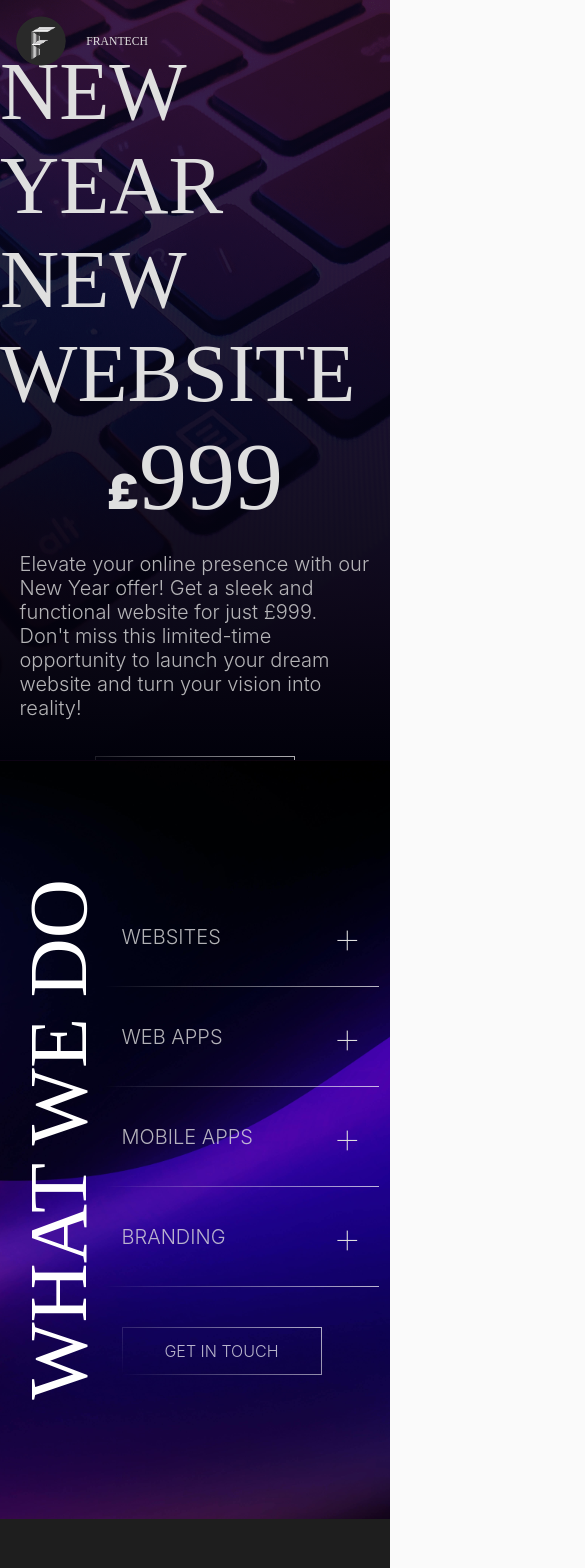
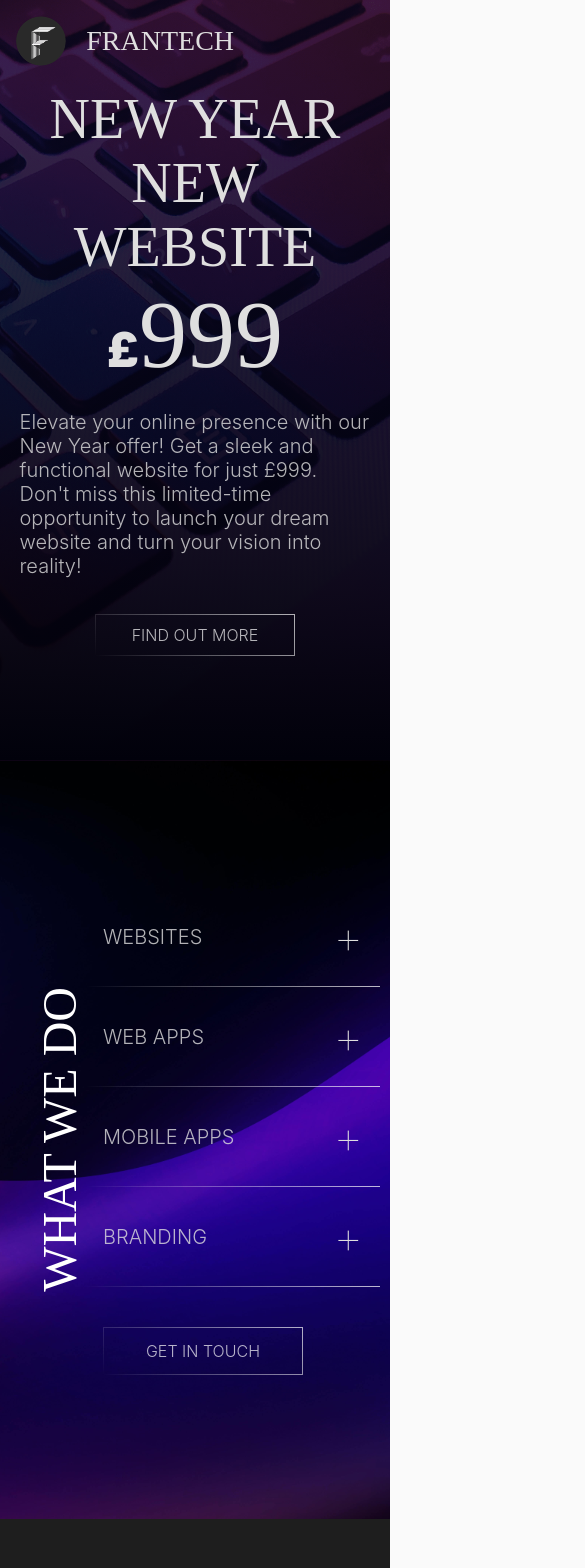
Before and after one commit to douglasfrancis/frantech, a React (Create React App) app: page / in a window 390 px wide. Shown: the top 1568 px of the page, 585 px wide, since content can reach past the window. Built offline with nearby package versions, Linux system fonts and the light colour scheme; a web font is replaced by a local one.

Commit message:
Responsive design added

```diff
--- a/src/App.css
+++ b/src/App.css
@@ -176,8 +176,9 @@ footer{
 
   }
 
-  footer{
-    display: none;
+
+  .gradient-text{
+    font-size: 64px;
   }
 
   body{
--- a/src/components/Hero.css
+++ b/src/components/Hero.css
@@ -5,7 +5,7 @@
     background-image: url('../Assets/KEYBOARD.png');
     background-position: center;
     background-size: cover;
-    padding-top: 100px;
+    padding: 100px 2rem;
     position: relative;
 }
 
@@ -20,7 +20,8 @@
     align-items: center;
     position: absolute;
     top: 0;
-    padding-top: 100px;
+    left: 0;
+    padding: 100px 2rem;
 
 }
 
@@ -30,9 +31,16 @@
     margin: 0;
     font-family: Criteria;
     text-transform: uppercase;
+    text-align: center;
 
 }
 
 #hero h1{
     font-size: 96px;
 }
+
+@media only screen and (max-width: 600px) {
+    #hero h2{
+        font-size: 56px;
+    }
+}
--- a/src/components/HowWeDoIt.css
+++ b/src/components/HowWeDoIt.css
@@ -6,6 +6,8 @@
     flex-direction: column;
     justify-content: center;
     align-items: center;
+    overflow: hidden;
+    padding: 1rem;
 }
 
 #slider{
@@ -28,3 +30,9 @@
 .slide p:first-of-type{
     text-transform: uppercase;
 }
+
+@media only screen and (max-width: 600px) {
+    #how-we-do-it{
+        font-size: 56px;
+    }
+}
--- a/src/components/Navbar.css
+++ b/src/components/Navbar.css
@@ -92,7 +92,6 @@ header{
 
   @media only screen and (max-width: 600px) {
     #head-title {
-      font-size: 3vw;
       margin-left: 20px;
     }
     #contact-link{
--- a/src/components/ReadyToWork.css
+++ b/src/components/ReadyToWork.css
@@ -9,6 +9,7 @@
     flex-direction: column;
     justify-content: center;
     align-items: center;
+    padding: 1rem;
 }
 
 #ready h2{
@@ -18,3 +19,9 @@
     font-family: Criteria;
     text-align: center;
 }
+
+@media only screen and (max-width: 600px) {
+    #ready h2{
+        font-size: 56px;
+    }
+}
--- a/src/components/WhatWeDo.css
+++ b/src/components/WhatWeDo.css
@@ -8,7 +8,7 @@
     position: relative;
     padding: 2rem;
     display: flex;
-    justify-content: center;
+    justify-content: space-evenly;
     align-items: center;
 }
 
@@ -92,3 +92,20 @@
     margin: 0;
 
 }
+
+@media only screen and (max-width: 600px) {
+    #what-we-do h2{
+        font-size: 48px;
+    }
+    #what-we-do{
+        justify-content: space-between;
+    }
+
+    .accordion, .accordion-info-open , .accordion-info-closed {
+        width: 75vw;
+    }
+
+    .accordion-info-open{
+        height: 330px;
+    }
+  }
```
